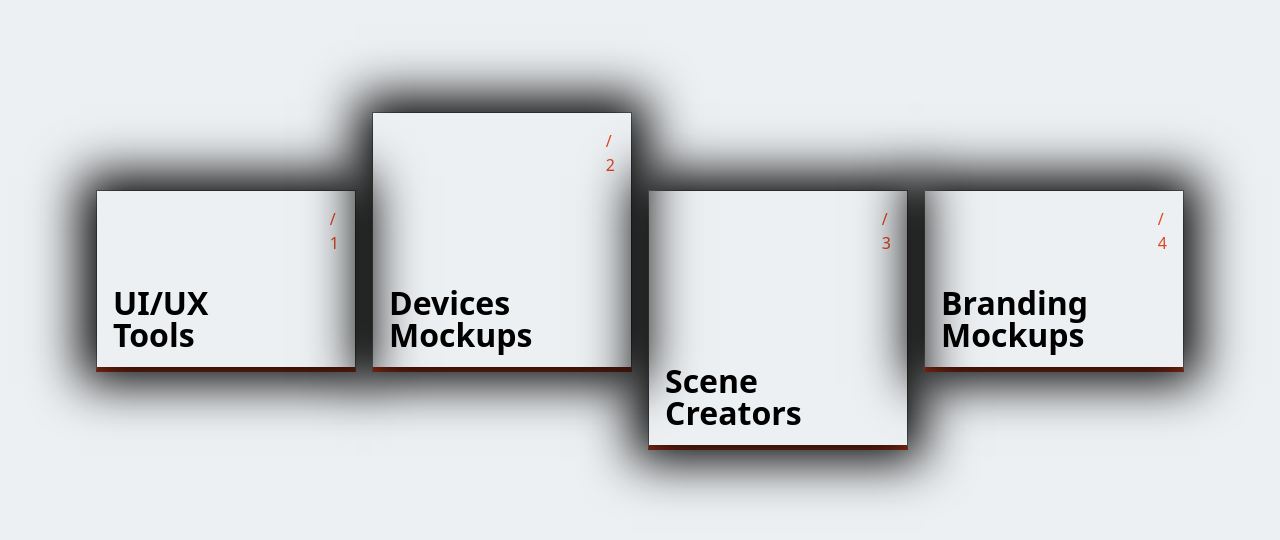
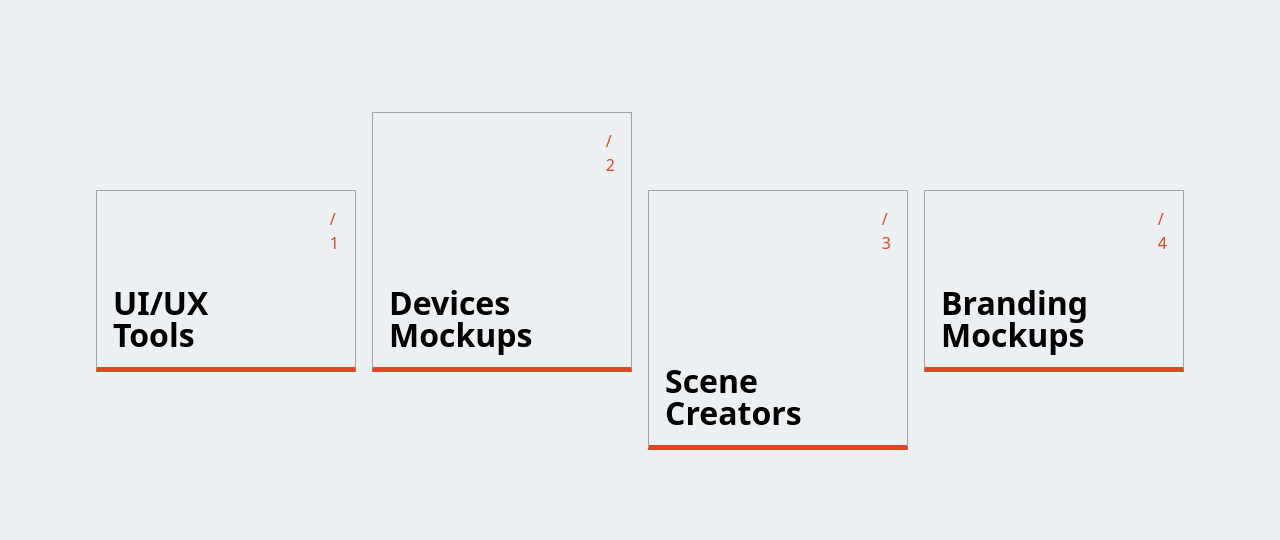
Before and after one commit to sammy-cool/Dribble-card-design, a plain HTML site: page index.html in a window 1280 px wide. Drawn offline with nearby package versions, Linux system fonts and the light colour scheme; files that its build step writes are made by us from their sources.

Commit message:
TODO
TODO!!!

```diff
--- a/scss/components/_fancy-cards.scss
+++ b/scss/components/_fancy-cards.scss
@@ -48,11 +48,12 @@
     }
 
     &::before {
-        // opacity: 1;
+        // opacity: 0;
         content: "";
         position: absolute;
         inset: 0;
-        box-shadow: 0 0 3rem 1rem black;
+        // ! TODO
+        // box-shadow: 0 0 3rem 1rem black;
     }
 
     &:hover,
```
